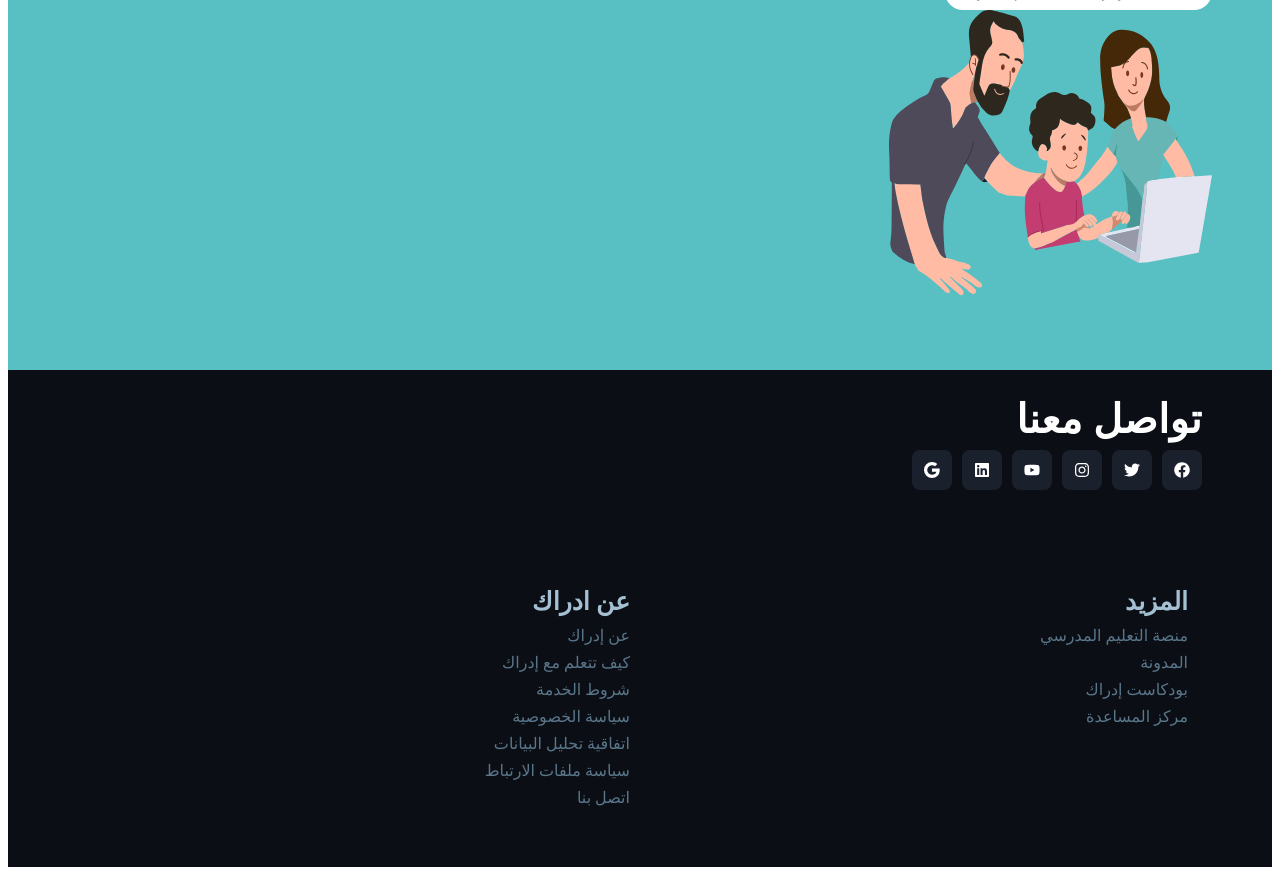
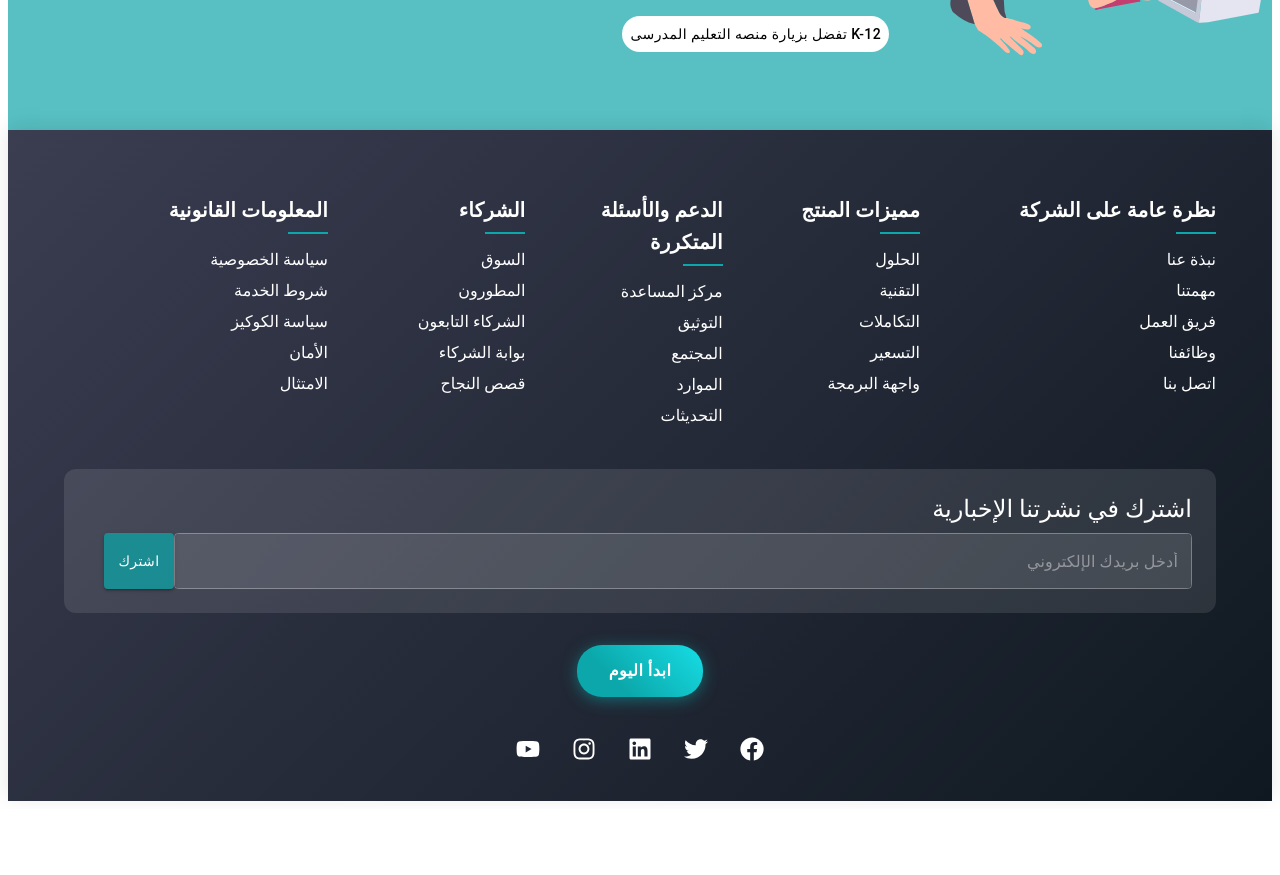
Before and after one commit to redarashid/learning-platform, a React (Vite) app: page /hero in a window 1280 px wide. Shown: the part 3340-4215 px from the top of the page. After the commit the page ends 4149 px from the top, so only its background shows below. Built offline with nearby package versions, Linux system fonts and the light colour scheme.

Commit message:
learning-platform

```diff
--- a/src/components/Footer.jsx
+++ b/src/components/Footer.jsx
@@ -1,239 +1,248 @@
+import React, { useState } from "react";
+import {
+  Box,
+  Container,
+  Grid,
+  Typography,
+  TextField,
+  Button,
+  Stack,
+  IconButton,
+} from "@mui/material";
+import { styled } from "@mui/system";
 import {
   FaFacebook,
+  FaTwitter,
+  FaLinkedin,
   FaInstagram,
-  FaLinkedin,
   FaYoutube,
-  FaTwitter,
 } from "react-icons/fa";
-import { BsGoogle } from "react-icons/bs";
-import "../App.css";
-import { Box, Stack, Typography } from "@mui/material";
 
-const Footer = () => {
-  const links = [
-    { icon: <BsGoogle />, url: "https://www.google.com" },
-    { icon: <FaLinkedin />, url: "https://www.linkedin.com" },
-    { icon: <FaYoutube />, url: "https://www.youtube.com" },
-    { icon: <FaInstagram />, url: "https://www.instagram.com" },
-    { icon: <FaTwitter />, url: "https://twitter.com" },
-    { icon: <FaFacebook />, url: "https://www.facebook.com" },
-  ];
+const StyledFooter = styled(Box)(({ theme }) => ({
+  background: "linear-gradient(135deg,rgb(59, 61, 81) 0%, #0F1820 100%)",
+  color: "#ffffff",
+  padding: "64px 0 32px 0",
+  boxShadow: "0 -4px 20px rgba(0, 0, 0, 0.1)",
+}));
 
-  const sections = [
-    {
-      title: "عن ادراك",
-      links: [
-        "عن إدراك",
-        "كيف تتعلم مع إدراك",
-        "شروط الخدمة",
-        "سياسة الخصوصية",
-        "اتفاقية تحليل البيانات",
-        "سياسة ملفات الارتباط",
-        "اتصل بنا",
-      ],
+const FooterColumn = styled(Box)(({ theme }) => ({
+  "& h6": {
+    fontWeight: 600,
+    marginBottom: "24px",
+    position: "relative",
+    "&:after": {
+      content: '""',
+      position: "absolute",
+      bottom: "-8px",
+      right: 0, // تغيير من "left" إلى "right"
+      width: "40px",
+      height: "2px",
+      backgroundColor: "#0BA7AA",
     },
-    {
-      title: "المزيد",
-      links: [
-        "منصة التعليم المدرسي",
-        "المدونة",
-        "بودكاست إدراك",
-        "مركز المساعدة",
-      ],
+  },
+  "& ul": {
+    listStyle: "none",
+    padding: 0,
+    margin: 0,
+  },
+  "& li": {
+    marginBottom: "12px",
+    cursor: "pointer",
+    transition: "all 0.3s ease",
+    "&:hover": {
+      color: "#0BA7AA",
+      transform: "translateX(5px)",
     },
-  ];
+  },
+}));
+
+const NewsletterBox = styled(Box)(({ theme }) => ({
+  background: "rgba(255, 255, 255, 0.1)",
+  borderRadius: "12px",
+  padding: "24px",
+  marginTop: "32px",
+}));
+
+const SocialButton = styled(IconButton)(({ theme }) => ({
+  color: "#ffffff",
+  margin: "0 8px",
+  transition: "all 0.3s ease",
+  "&:hover": {
+    color: "#0BA7AA",
+    transform: "translateY(-3px)",
+  },
+}));
+
+const GetStartedButton = styled(Button)(({ theme }) => ({
+  background: "linear-gradient(45deg, #0BA7AA 30%,rgb(21, 214, 221) 90%)",
+  borderRadius: "25px",
+  padding: "12px 32px",
+  fontSize: "16px",
+  fontWeight: 600,
+  textTransform: "none",
+  boxShadow: "0 3px 15px #0ca7aa85",
+  "&:hover": {
+    transform: "scale(1.05)",
+    boxShadow: "0 5px 20px #0ca7aa85",
+  },
+}));
+
+const ModernFooter = () => {
+  const [email, setEmail] = useState("");
+
+  const handleSubscribe = (e) => {
+    e.preventDefault();
+    if (email) {
+      console.log("تم الاشتراك بالبريد الإلكتروني:", email);
+      setEmail("");
+    }
+  };
+
   return (
-    <div className="social-container">
-      <Typography
-        sx={{ color: "#FFF", fontWeight: "bold", fontSize: "2.5rem" }}
-        className="social-title">
-        تواصل معنا
-      </Typography>
-      <Box className="social-links">
-        {links.map((link, index) => (
-          <a
-            key={index}
-            href={link.url}
-            target="_blank"
-            rel="noopener noreferrer"
-            className="social-link">
-            {link.icon}
-          </a>
-        ))}
-      </Box>
+    <StyledFooter component="footer" role="contentinfo">
+      <Container maxWidth="lg" dir="rtl">
+        {" "}
+        {/* إضافة dir="rtl" هنا */}
+        <Grid container spacing={4}>
+          <Grid item xs={12} sm={6} md={3}>
+            <FooterColumn>
+              <Typography variant="h6">نظرة عامة على الشركة</Typography>
+              <ul>
+                <li>نبذة عنا</li>
+                <li>مهمتنا</li>
+                <li>فريق العمل</li>
+                <li>وظائفنا</li>
+                <li>اتصل بنا</li>
+              </ul>
+            </FooterColumn>
+          </Grid>
 
-      <Stack sx={{ direction: "row", textAlign: "right", margin: "4vh 8vh" }}>
-        <Box className="footer-sections">
-          {sections.map((section, index) => (
-            <Box key={index} className="footer-section">
-              <h3 className="footer-title">{section.title}</h3>
-              <ul className="footer-links">
-                {section.links.map((link, i) => (
-                  <li key={i}>
-                    <a href="#" className="footer-link">
-                      {link}
-                    </a>
-                  </li>
-                ))}
+          <Grid item xs={12} sm={6} md={2}>
+            <FooterColumn>
+              <Typography variant="h6">مميزات المنتج</Typography>
+              <ul>
+                <li>الحلول</li>
+                <li>التقنية</li>
+                <li>التكاملات</li>
+                <li>التسعير</li>
+                <li>واجهة البرمجة</li>
               </ul>
-            </Box>
-          ))}
+            </FooterColumn>
+          </Grid>
+
+          <Grid item xs={12} sm={6} md={2}>
+            <FooterColumn>
+              <Typography variant="h6">الدعم والأسئلة المتكررة</Typography>
+              <ul>
+                <li>مركز المساعدة</li>
+                <li>التوثيق</li>
+                <li>المجتمع</li>
+                <li>الموارد</li>
+                <li>التحديثات</li>
+              </ul>
+            </FooterColumn>
+          </Grid>
+
+          <Grid item xs={12} sm={6} md={2}>
+            <FooterColumn>
+              <Typography variant="h6">الشركاء</Typography>
+              <ul>
+                <li>السوق</li>
+                <li>المطورون</li>
+                <li>الشركاء التابعون</li>
+                <li>بوابة الشركاء</li>
+                <li>قصص النجاح</li>
+              </ul>
+            </FooterColumn>
+          </Grid>
+
+          <Grid item xs={12} sm={6} md={3}>
+            <FooterColumn>
+              <Typography variant="h6">المعلومات القانونية</Typography>
+              <ul>
+                <li>سياسة الخصوصية</li>
+                <li>شروط الخدمة</li>
+                <li>سياسة الكوكيز</li>
+                <li>الأمان</li>
+                <li>الامتثال</li>
+              </ul>
+            </FooterColumn>
+          </Grid>
+        </Grid>
+        <NewsletterBox>
+          <Typography variant="h5" gutterBottom>
+            اشترك في نشرتنا الإخبارية
+          </Typography>
+          <form onSubmit={handleSubscribe}>
+            <Stack direction={{ xs: "column", sm: "row" }} spacing={2}>
+              <TextField
+
+                fullWidth
+                variant="outlined"
+                placeholder="أدخل بريدك الإلكتروني"
+                value={email}
+                onChange={(e) => setEmail(e.target.value)}
+                sx={{
+                  marginBottom: "16px",
+                  background: "rgba(255, 255, 255, 0.1)",
+                  borderRadius: "8px",
+                  "& .MuiOutlinedInput-root": {
+                    color: "white",
+                    "& fieldset": {
+                      borderColor: "rgba(255, 255, 255, 0.3)",
+                    },
+                    "&:hover fieldset": {
+                      borderColor: "rgba(255, 255, 255, 0.5)",
+                    },
+                  },
+                }}
+                inputProps={{
+                  "aria-label": "اشترك في النشرة الإخبارية",
+                }}
+              />
+              <Button
+                type="submit"
+                variant="contained"
+                sx={{
+                  background: "#0ca7aab8",
+                  "&:hover": {
+                    background: "#0ca7aa",
+                  },
+                }}>
+                اشترك
+              </Button>
+            </Stack>
+          </form>
+        </NewsletterBox>
+        <Box sx={{ mt: 4, textAlign: "center" }}>
+          <GetStartedButton
+            sx={{ backgroundColor: "#0BA7AA" }}
+            variant="contained"
+            color="primary">
+            ابدأ اليوم
+          </GetStartedButton>
+
+          <Box sx={{ mt: 4 }}>
+            <SocialButton aria-label="Facebook">
+              <FaFacebook size={24} />
+            </SocialButton>
+            <SocialButton aria-label="Twitter">
+              <FaTwitter size={24} />
+            </SocialButton>
+            <SocialButton aria-label="LinkedIn">
+              <FaLinkedin size={24} />
+            </SocialButton>
+            <SocialButton aria-label="Instagram">
+              <FaInstagram size={24} />
+            </SocialButton>
+            <SocialButton aria-label="YouTube">
+              <FaYoutube size={24} />
+            </SocialButton>
+          </Box>
         </Box>
-      </Stack>
-    </div>
+      </Container>
+    </StyledFooter>
   );
 };
 
-export default Footer;
-
-
-
-
-
-
-
-
-// import { Box, Stack, Typography, Button, Grid } from "@mui/material";
-// import {
-//   FaFacebook,
-//   FaInstagram,
-//   FaLinkedin,
-//   FaYoutube,
-//   FaTwitter,
-// } from "react-icons/fa"; // أيقونات
-// import { BsGoogle } from "react-icons/bs"; // أيقونة Google
-
-// const Footer = () => {
-//   const links = [
-//     { icon: <BsGoogle />, url: "https://www.google.com" },
-//     { icon: <FaLinkedin />, url: "https://www.linkedin.com" },
-//     { icon: <FaYoutube />, url: "https://www.youtube.com" },
-//     { icon: <FaInstagram />, url: "https://www.instagram.com" },
-//     { icon: <FaTwitter />, url: "https://twitter.com" },
-//     { icon: <FaFacebook />, url: "https://www.facebook.com" },
-//   ];
-
-//   const sections = [
-//     {
-//       title: "عن ادراك",
-//       links: [
-//         "عن إدراك",
-//         "كيف تتعلم مع إدراك",
-//         "شروط الخدمة",
-//         "سياسة الخصوصية",
-//         "اتفاقية تحليل البيانات",
-//         "سياسة ملفات الارتباط",
-//         "اتصل بنا",
-//       ],
-//     },
-//     {
-//       title: "المزيد",
-//       links: [
-//         "منصة التعليم المدرسي",
-//         "المدونة",
-//         "بودكاست إدراك",
-//         "مركز المساعدة",
-//       ],
-//     },
-//   ];
-
-//   return (
-//     <Box
-//       sx={{
-//         backgroundColor: "#0b0e15",
-//         color: "#b3dff5",
-//         padding: "20px",
-//         width: "100%",
-//         textAlign: "right",
-//       }}>
-//       {/* تواصل معنا */}
-//       <Typography
-//         sx={{ fontSize: "2.5rem", fontWeight: "bold", marginBottom: "20px" }}>
-//         تواصل معنا
-//       </Typography>
-//       <Stack
-//         direction="row"
-//         justifyContent="flex-end"
-//         spacing={2}
-//         sx={{ marginBottom: "20px" }}>
-//         {links.map((link, index) => (
-//           <a
-//             key={index}
-//             href={link.url}
-//             target="_blank"
-//             rel="noopener noreferrer"
-//             style={{
-//               display: "flex",
-//               alignItems: "center",
-//               justifyContent: "center",
-//               width: "40px",
-//               height: "40px",
-//               backgroundColor: "#1a202c",
-//               color: "#fff",
-//               borderRadius: "50%",
-//               transition: "background-color 0.3s ease",
-//             }}>
-//             {link.icon}
-//           </a>
-//         ))}
-//       </Stack>
-
-//       {/* الأقسام */}
-//       <Grid container spacing={3}>
-//         {sections.map((section, index) => (
-//           <Grid item xs={12} md={6} key={index}>
-//             <Typography sx={{ fontSize: "1.5rem", marginBottom: "10px" }}>
-//               {section.title}
-//             </Typography>
-//             <ul
-//               style={{
-//                 listStyleType: "none",
-//                 paddingLeft: 0,
-//                 marginBottom: "20px",
-//               }}>
-//               {section.links.map((link, i) => (
-//                 <li key={i}>
-//                   <a
-//                     href="#"
-//                     style={{
-//                       color: "#b3dff5",
-//                       textDecoration: "none",
-//                       fontSize: "1rem",
-//                       display: "block",
-//                       marginBottom: "8px",
-//                     }}>
-//                     {link}
-//                   </a>
-//                 </li>
-//               ))}
-//             </ul>
-//           </Grid>
-//         ))}
-//       </Grid>
-
-//       {/* الزرار */}
-//       <Button
-//         sx={{
-//           border: "1px solid #0CA7AA",
-//           color: "#747A85",
-//           fontWeight: "bold",
-//           opacity: "5",
-//           padding: "5px 15px",
-//           borderRadius: "23px",
-//           marginBottom: "1.5rem",
-//           display: "inline-block",
-//           justifyContent: "center",
-//           alignItems: "center",
-//           "&:hover": {
-//             backgroundColor: "#0CA7AA",
-//             color: "#FFF",
-//           },
-//         }}
-//         href="#contained-buttons">
-//         لوحتى التعليميه
-//       </Button>
-//     </Box>
-//   );
-// };
-
-// export default Footer;
+export default ModernFooter;
--- a/src/components/home/Hero.jsx
+++ b/src/components/home/Hero.jsx
@@ -10,7 +10,7 @@ import Footer from "../Footer";
 
 const Hero = () => {
   return (
-    <>
+    <Box>
       <Container sx={{ height: "300vh" }}>
         <Box
           sx={{
@@ -867,15 +867,15 @@ const Hero = () => {
             }}>
             تفضل بزيارة منصه التعليم المدرسى K-12
           </Button>
+        </Box>
 
-          <Box>
-            <img src="/public/images/children.svg" />
-          </Box>
+        <Box>
+          <img src="/public/images/children.svg" />
         </Box>
       </Stack>
 
       <Footer />
-    </>
+    </Box>
   );
 };
 
```
